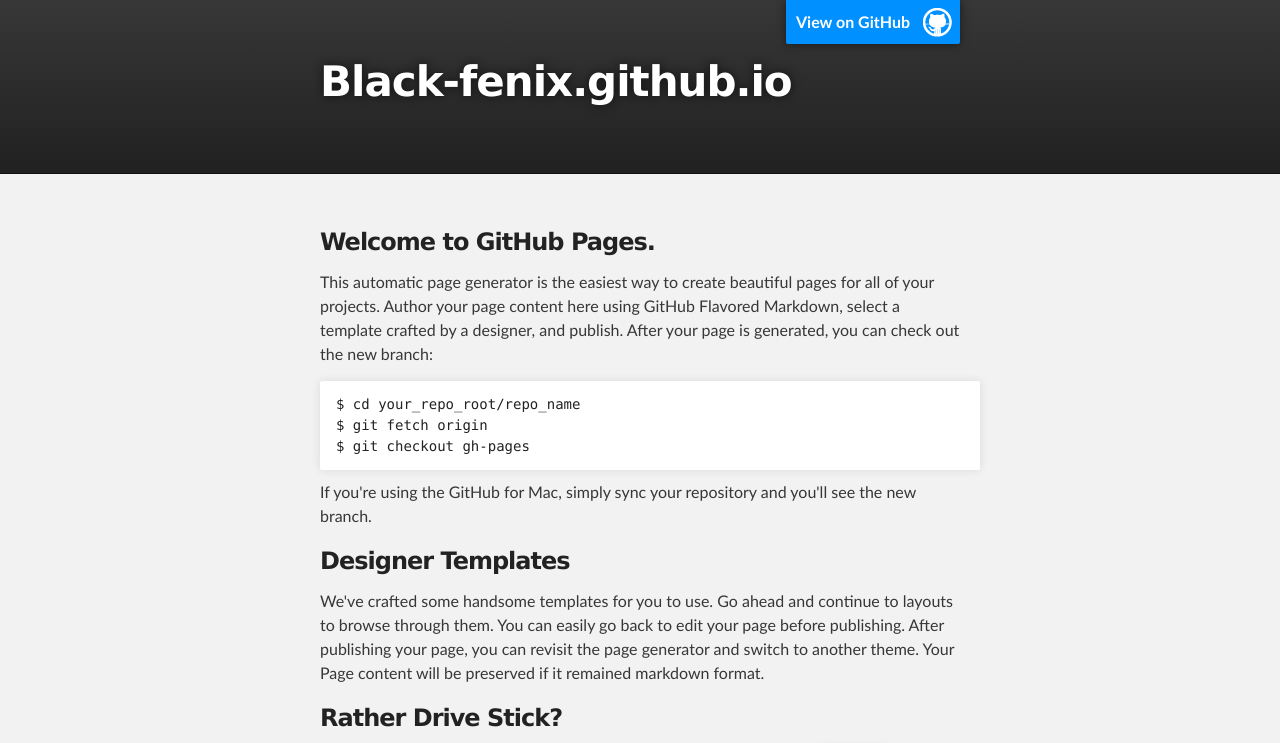
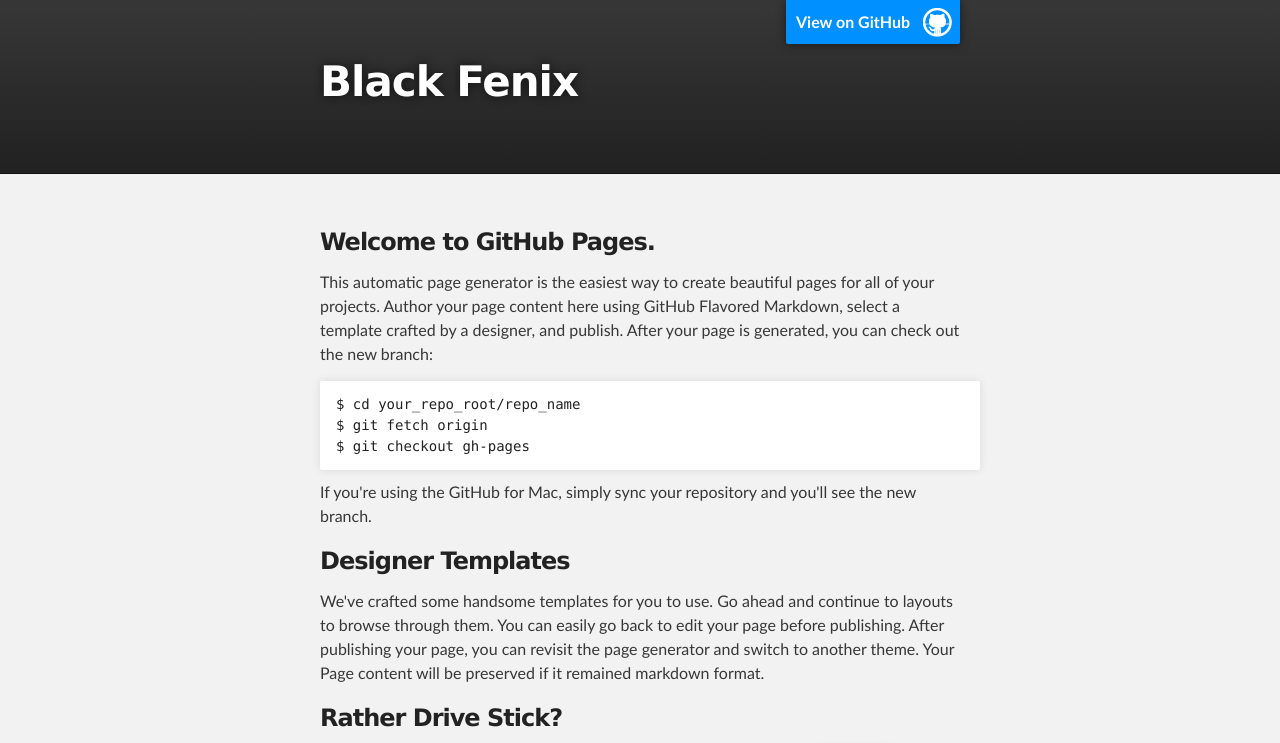
Before and after one commit to black-fenix/black-fenix.github.io, a plain HTML site: page index.html in a window 1280 px wide. Shown: the top 743 px of the page. Drawn offline with Linux system fonts and the light colour scheme.

Commit message:
Change Title

```diff
--- a/index.html
+++ b/index.html
@@ -18,7 +18,7 @@
         <header class="inner">
           <a id="forkme_banner" href="https://github.com/black-fenix">View on GitHub</a>
 
-          <h1 id="project_title">Black-fenix.github.io</h1>
+          <h1 id="project_title">Black Fenix</h1>
           <h2 id="project_tagline"></h2>
 
         </header>
```
